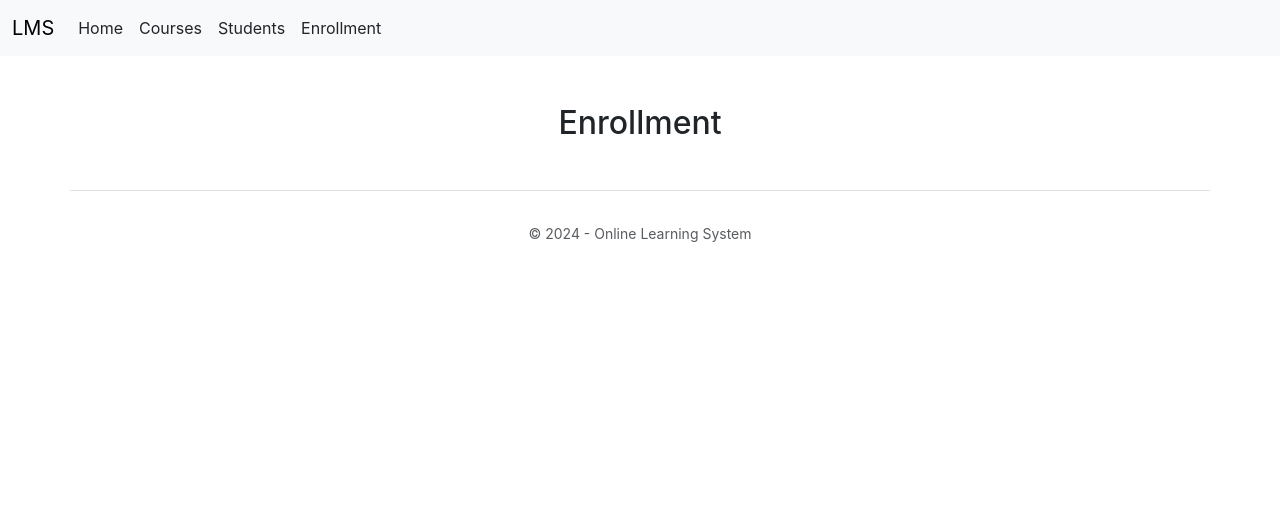
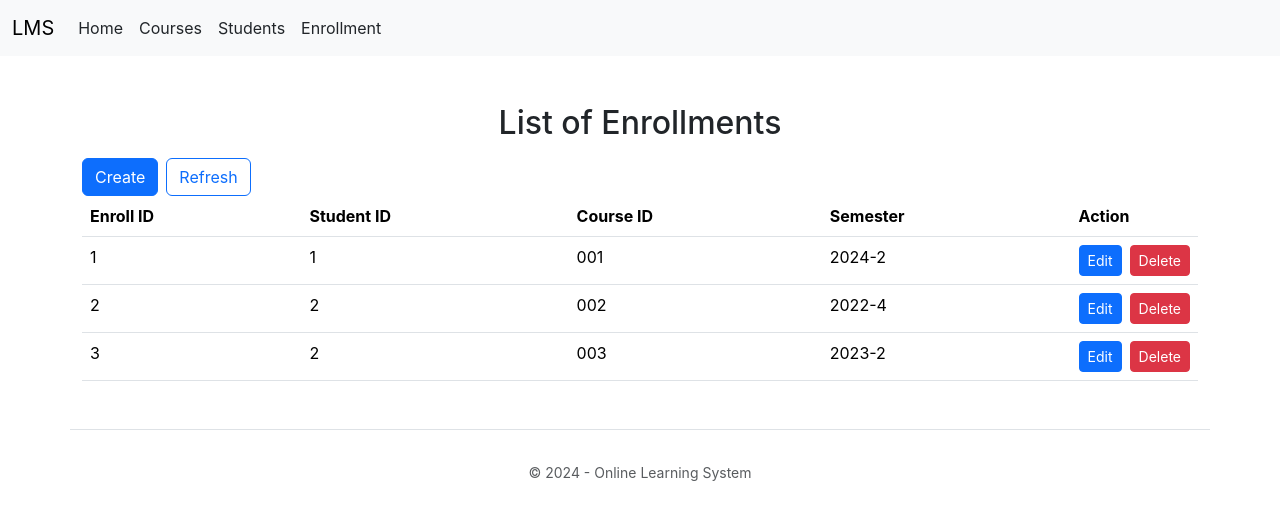
Before and after one commit to Lakshani1998/Online-Learning-Platform, a React (Create React App) app: page /Enrollment in a window 1280 px wide. Shown: the top 520 px of the page. Built offline with nearby package versions, Linux system fonts and the light colour scheme; data requests are answered from the project's data file.

Commit message:
Enrollment CRUD

```diff
--- a/db.json
+++ b/db.json
@@ -1,21 +1,19 @@
 {
   "Courses": [
     {
-      "id": "201",
+      "id": "001",
       "name": "Maththematics",
-      "description": "This is a Mathematics course for 2nd year students"
+      "description": "This is a Mathematics course for [2023-2 ] students"
     },
     {
-      "id": "202",
-      "name": "A",
-      "description": "z",
-      "createdAt": "2024-04-23"
+      "id": "002",
+      "name": "DataBase Management Systems",
+      "description": "This is a Mathematics course for [2022-4 ] students"
     },
     {
-      "id": "203",
+      "id": "003",
       "name": "Electronics",
-      "description": "This is Electronic Module",
-      "createdAt": "2024-04-23"
+      "description": "This is a Mathematics course for [2024-2 ] students"
     }
   ],
   "Students": [
@@ -34,5 +32,26 @@
       "name": "Wickramasinghe Kamesh",
       "email": "kamesh@gmail.com"
     }
+  ],
+
+  "Enrollments": [
+    {
+      "id": "1",
+      "studentId": "1",
+      "CourseId": "001",
+      "semester" : "2024-2"
+    },
+    {
+        "id": "2",
+        "studentId": "2",
+        "CourseId": "002",
+        "semester" : "2022-4"
+      },
+      {
+        "id": "3",
+        "studentId": "2",
+        "CourseId": "003",
+        "semester" : "2023-2"
+      }
   ]
 }
--- a/src/Components/Enrollment.jsx
+++ /dev/null
@@ -1,14 +0,0 @@
-import React from 'react'
-
-function Enrollment() {
-  return (
-    <div>
-        <div className='container my-5'>
-            <h2 className='text-center mb-3'>Enrollment</h2>
-        </div>
-
-    </div>
-  )
-}
-
-export default Enrollment
--- /dev/null
+++ b/src/Components/Enrollments.jsx
@@ -0,0 +1,219 @@
+import React, { useEffect, useState } from 'react'
+
+export default function Enrollments() {
+    const [content, setContent] = useState(<EnrollmentsList showForm={showForm}/>);
+
+    function showList(){
+        setContent(<EnrollmentsList showForm={showForm}/>);
+    }
+
+    function showForm(Enrollment){
+        setContent(<EnrollmentsForm Enrollment={Enrollment} showList={showList}/>)
+    }
+
+  return (
+    <div>
+        <div className='container my-5'>
+            {content}
+        </div>
+
+    </div>
+  )
+}
+
+function EnrollmentsList(props){
+    const [Enrollments, setEnrollments] = useState ([]);
+
+    function fetchEnrollments(){
+        fetch("http://localhost:3002/Enrollments")
+        .then((response)=>{
+            if(!response.ok){
+                throw new Error ("Unexpected Server Response");
+            }
+            return response.json()})
+
+        .then((data) => {
+            // console.log(data);
+            setEnrollments(data);
+        })
+        .catch((error) => console.log("Error :" , error))
+    }
+
+    useEffect(()=> fetchEnrollments(),[]);
+
+    function deleteEnrollment(id){
+        fetch('http://localhost:3002/Enrollments/' + id, {
+            method: 'DELETE'
+        })
+        .then((response)=>response.json())
+        .then((data) => fetchEnrollments());
+    }
+
+    return(
+        <>
+        <h2 className='text-center mb-3'>List of Enrollments</h2>
+        <button onClick={()=> props.showForm({})} type='button' className='btn btn-primary me-2'>Create</button>
+        <button onClick={()=> fetchEnrollments()} type='button' className='btn btn-outline-primary me-2'>Refresh</button>
+        <table className='table'>
+            <thead>
+                <tr>
+                    <th>Enroll ID</th>
+                    <th>Student ID</th>
+                    <th>Course ID</th>
+                    <th>Semester</th>
+                    <th>Action</th>
+                </tr>
+            </thead>
+            <tbody>
+                {Enrollments.map((Enrollment, index)=>{
+                    return(
+                        <tr key={index}>
+                            <td>{Enrollment.id}</td>
+                            <td>{Enrollment.studentId}</td>
+                            <td>{Enrollment.CourseId}</td>
+                            <td>{Enrollment.semester}</td>
+                            <td style={{width:"10px", whiteSpace:"nowrap"}}>
+                                <button onClick={()=> props.showForm(Enrollment)} type="button" className='btn btn-primary btn-sm me-2'>Edit</button>
+                                <button onClick={()=> deleteEnrollment(Enrollment.id)} type="button" className='btn btn-danger btn-sm'>Delete</button>
+                            </td>
+                        </tr>
+                    );
+                })}
+            </tbody>
+        </table>
+        </>
+    );
+
+}
+
+function EnrollmentsForm(props){
+    const [errorMessage, setErrorMessage] = useState("");
+
+    function  handleSubmit(event){
+       event.preventDefault();
+       //read form data
+       const formData = new FormData(event.target);
+
+       //convert formdata to object
+       const Enrollment = Object.fromEntries(formData.entries());
+
+       //form validation
+       if(!Enrollment.name || !Enrollment.description){
+            console.log ("Please provide all required feilds!")
+            setErrorMessage(
+                <div className="alert alert-warning" role="alert">Please provide all required feilds!</div>
+            )
+            return;
+       }
+
+       if(props.Enrollment.id){
+
+        //Update the Enrollment
+       fetch("http://localhost:3002/Enrollments/" + props.Enrollment.id, {
+        method: "PATCH",
+        headers: {
+            "Content-Type": "application/json",
+          },
+          body:JSON.stringify(Enrollment)
+       })
+        .then((response)=>{
+            if(!response.ok){
+                throw new Error("Network response was not OK");
+            }
+            return response.json()
+        })
+        .then((data) => props.showList())
+        .catch((error) => {
+            console.error("Error: ", error);
+        });
+
+       } else {
+
+       //create a new Enrollment
+       Enrollment.createdAt = new Date().toISOString().slice(0,10);
+       fetch("http://localhost:3002/Enrollments", {
+        method: "POST",
+        headers: {
+            "Content-Type": "application/json",
+          },
+          body:JSON.stringify(Enrollment)
+       })
+        .then((response)=>{
+            if(!response.ok){
+                throw new Error("Network response was not OK");
+            }
+            return response.json()
+        })
+        .then((data) => props.showList())
+        .catch((error) => {
+            console.error("Error: ", error);
+        });}
+    }
+
+    return (
+        <>
+          <h2 className='text-center mb-3'>{props.Enrollment.id ? "Edit Enrollment" : "Create New Enrollment"}</h2>
+
+          <div className="row">
+            <div className='col-lg-6 mx-auto'>
+
+              {errorMessage}
+
+              <form onSubmit={(event) => handleSubmit(event)}>
+
+                <div className='row  mb-3'>
+                  <label className='col-sm-4 col-form-label' htmlFor="form-control">Enrollment ID</label>
+                  <div className='col-sm-8'>
+                    <input
+                      className='form-control'
+                      name='id'
+                      defaultValue={props.Enrollment.id || ''}
+                      readOnly={props.Enrollment.id ? true : false}
+                    />
+                  </div>
+                </div>
+
+                <div className='row  mb-3'>
+                  <label className='col-sm-4 col-form-label' htmlFor="form-control">Student ID</label>
+                  <div className='col-sm-8'>
+                    <input className='form-control'
+                           name='studentId'
+                           defaultValue={props.Enrollment.studentId} />
+                  </div>
+                </div>
+
+                <div className='row  mb-3'>
+                  <label className='col-sm-4 col-form-label' htmlFor="form-control">Course ID</label>
+                  <div className='col-sm-8'>
+                    <textarea className='form-control'
+                              name='CourseId'
+                              defaultValue={props.Enrollment.CourseId} />
+                  </div>
+                </div>
+
+                <div className='row  mb-3'>
+                  <label className='col-sm-4 col-form-label' htmlFor="form-control">Semester</label>
+                  <div className='col-sm-8'>
+                    <textarea className='form-control'
+                              name='semester'
+                              defaultValue={props.Enrollment.semester} />
+                  </div>
+                </div>
+
+                <div className='row'>
+                  <div className='offset-sm-4 col-sm-4 d-grid'>
+                    <button type='submit' className='btn btn-primary btn-sm me-3'>Save</button>
+                  </div>
+                  <div className='col-sm-4 d-grid'>
+                    <button onClick={() => props.showList()} type='button' className='btn btn-secondary me-2'>Cancel</button>
+                  </div>
+                </div>
+              </form>
+
+            </div>
+          </div>
+        </>
+      );
+
+
+}
--- a/src/index.js
+++ b/src/index.js
@@ -7,7 +7,7 @@ import { Navbar, Footer } from './Components/Layout';
 import { BrowserRouter, Route, Routes } from 'react-router-dom';
 import Courses from './Components/Courses';
 import Student from './Components/Students'
-import Enrollment from './Components/Enrollment'
+import Enrollment from './Components/Enrollments'
 
 const root = ReactDOM.createRoot(document.getElementById('root'));
 root.render(
@@ -26,7 +26,4 @@ root.render(
 );
 
 
-// If you want to start measuring performance in your app, pass a function
-// to log results (for example: reportWebVitals(console.log))
-// or send to an analytics endpoint. Learn more: https://bit.ly/CRA-vitals
 reportWebVitals();
```
